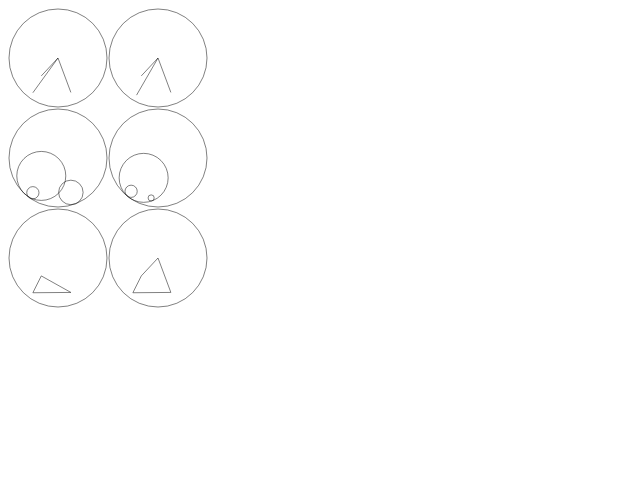
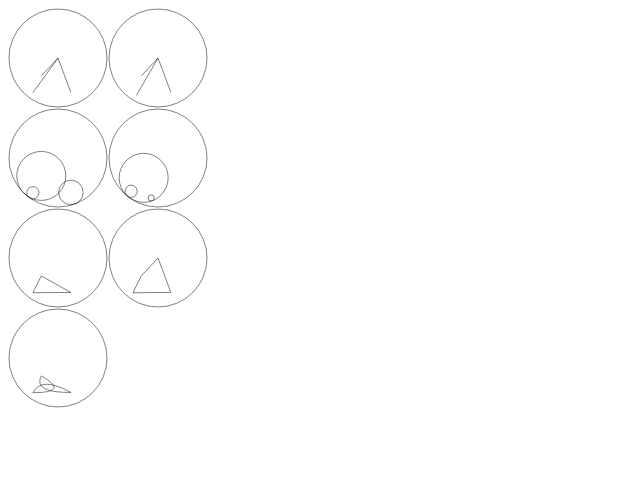
Before and after one commit to ivoryworks/clockwork-canvas, a plain HTML site: page index.html in a window 1280 px wide. Shown: the whole page, without its empty margins (0-640 px from the left). Drawn offline with Linux system fonts and the light colour scheme.

Commit message:
Curve clock(Trillium) add.

```diff
--- a/index.html
+++ b/index.html
@@ -7,6 +7,7 @@
     <script type="text/javascript" src="./js/clockwork-basic.js"></script>
     <script type="text/javascript" src="./js/clockwork-circle.js"></script>
     <script type="text/javascript" src="./js/clockwork-polygon.js"></script>
+    <script type="text/javascript" src="./js/clockwork-curve.js"></script>
     <script type="text/javascript">
         window.addEventListener('load', eventWindowLoaded, false);
         function eventWindowLoaded() {
@@ -24,8 +25,9 @@
             clockObj[idx++] = new BasicClock(cCtx, 100, 0, 100, 1);   // Step type
             clockObj[idx++] = new CircleClock(cCtx, 0, 100, 100);     // Round
             clockObj[idx++] = new CircleClock(cCtx, 100, 100, 100, 1);// Round child
-            clockObj[idx++] = new PolygonClock(cCtx, 0, 200, 100);
-            clockObj[idx++] = new PolygonClock(cCtx, 100, 200, 100, 1);
+            clockObj[idx++] = new PolygonClock(cCtx, 0, 200, 100);      // Triangle
+            clockObj[idx++] = new PolygonClock(cCtx, 100, 200, 100, 1); // Arrowhead
+            clockObj[idx++] = new CurveClock(cCtx, 0, 300, 100);        // Trillium
 
             setInterval(clocksRun, 30); // 30FPS
 
--- /dev/null
+++ b/js/clockwork-curve.js
@@ -0,0 +1,39 @@
+var CurveClock = function(context, offsetX, offsetY, size, type) {
+    this.ctx = context;
+    this.offset = {'x':offsetX, 'y':offsetY};
+    this.cPos = {'x':(offsetX + size/2), 'y':(offsetY + size/2)};
+    this.radius = (size/2)*.98;
+    this.size = size;
+    this.type = (type == undefined) ? 0 : type;
+
+    this.draw = function(date) {
+        with (this) {
+            ClockUtil.clearCanvas(ctx, offset.x, offset.y, offset.x+size, offset.y+size);
+            drawMovement(date);
+        }
+    };
+
+    this.drawMovement = function(date) {
+        with (this) {
+            ClockUtil.drawCircle(ctx, cPos.x, cPos.y, radius);
+            // Second
+            var sec = {'radian':ClockUtil.getSecondsSweepRadian(date), 'x':0, 'y':0, 'radius':radius/8};
+            sec.x = cPos.x + (radius - sec.radius) * Math.cos(sec.radian);
+            sec.y = cPos.y - (radius - sec.radius) * Math.sin(sec.radian);
+
+            // Minute
+            var min = {'radian':ClockUtil.getMinutesRadian(date), 'x':0, 'y':0, 'radius':radius/4};
+            min.x = cPos.x + (radius - min.radius) * Math.cos(min.radian);
+            min.y = cPos.y - (radius - min.radius) * Math.sin(min.radian);
+
+            // Hour
+            var hur = {'radian':ClockUtil.getHoursRadian(date), 'x':0, 'y':0, 'radius':radius/2};
+            hur.x = cPos.x + (radius - hur.radius) * Math.cos(hur.radian);
+            hur.y = cPos.y - (radius - hur.radius) * Math.sin(hur.radian);
+
+            ClockUtil.drawQuadraticCurve(ctx, hur.x, hur.y, min.x, min.y, sec.x, sec.y);
+            ClockUtil.drawQuadraticCurve(ctx, sec.x, sec.y, hur.x, hur.y, min.x, min.y);
+            ClockUtil.drawQuadraticCurve(ctx, min.x, min.y, sec.x, sec.y, hur.x, hur.y);
+        }
+    };
+};
--- a/js/clockwork-util.js
+++ b/js/clockwork-util.js
@@ -24,6 +24,13 @@ ClockUtil.drawCircle = function(ctx, posX, posY, radius) {
     }
 };
 
+ClockUtil.drawQuadraticCurve = function(ctx, x1, y1, x2, y2, x3, y3) {
+    ctx.beginPath();
+    ctx.moveTo(x1, y1);
+    ctx.quadraticCurveTo(x2, y2, x3, y3);
+    ctx.stroke();
+};
+
 ClockUtil.getSecondsSweepRadian = function(date) {
     return Math.PI * 2 * (15 - (date.getSeconds() + date.getMilliseconds() / 1000)) / 60;
 };
```
